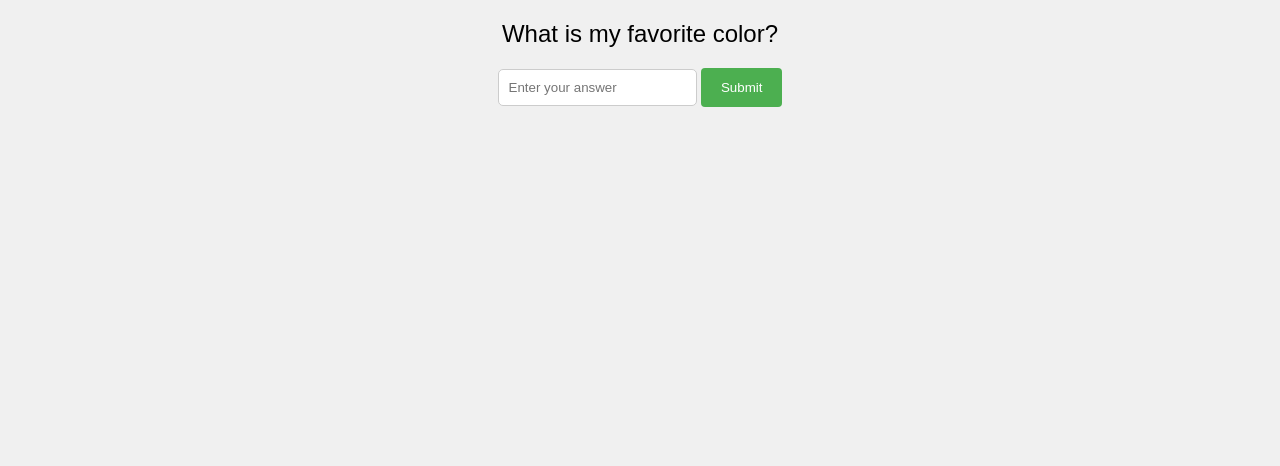
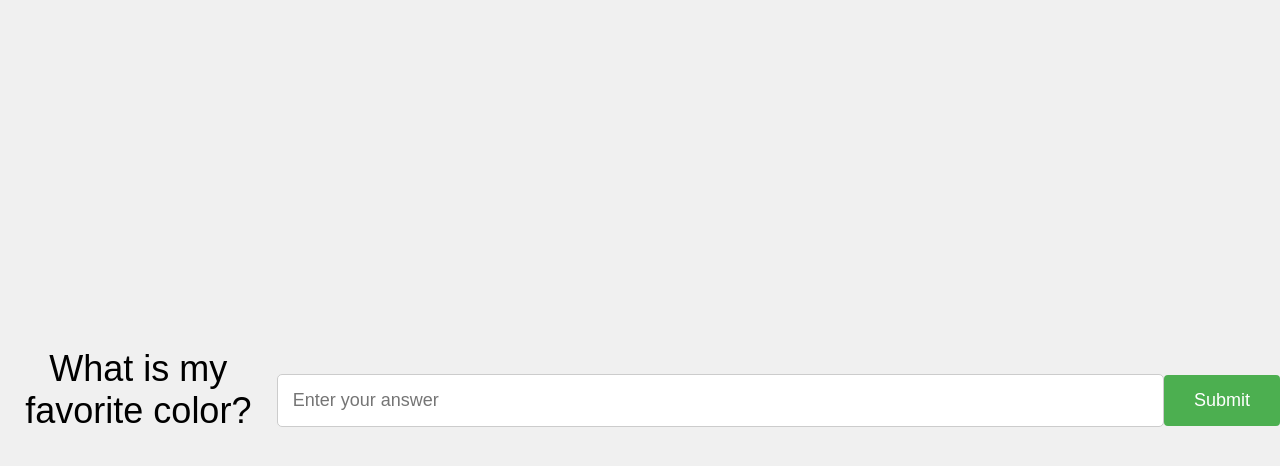
Before and after one commit to natelikeschez/ashleyleung, a plain HTML site: page index.html in a window 1280 px wide. Drawn offline with Linux system fonts and the light colour scheme.

Commit message:
Update style.css

```diff
--- a/style.css
+++ b/style.css
@@ -3,33 +3,44 @@
 body {
   font-family: Arial, sans-serif;
   text-align: center;
+  margin: 0;
+  display: flex;
+  justify-content: center;
+  align-items: center;
+  height: 100vh;
   background-color: #f0f0f0;
-  margin: 0;
+}
+
+.container {
+  max-width: 800px;
   padding: 20px;
 }
 
 .question {
-  font-size: 24px;
+  font-size: 36px;
   margin-bottom: 20px;
 }
 
 input[type="text"] {
-  padding: 10px;
+  padding: 15px;
+  font-size: 18px;
   border: 1px solid #ccc;
   border-radius: 5px;
+  width: 100%;
 }
 
 button {
   background-color: #4CAF50;
   color: white;
-  padding: 12px 20px;
+  padding: 15px 30px;
+  font-size: 18px;
   border: none;
   border-radius: 4px;
   cursor: pointer;
 }
 
 .result {
-  font-size: 36px;
+  font-size: 48px;
   color: #007bff;
   margin-top: 20px;
 }
```
